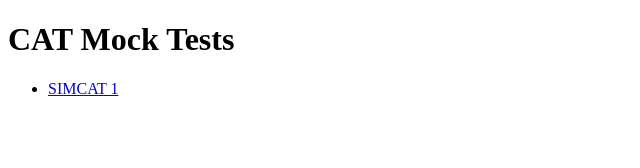
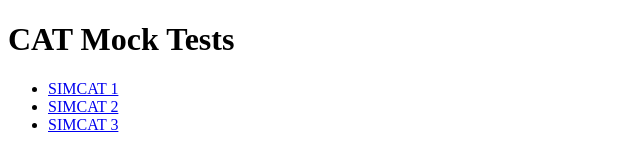
Before and after one commit to DeepanjanGhosh2r/catmocks4dg, a plain HTML site: page index.html in a window 1280 px wide. Shown: the whole page, without its empty margins (0-640 px from the left). Drawn offline with Linux system fonts and the light colour scheme.

Commit message:
Update index.html

```diff
--- a/index.html
+++ b/index.html
@@ -7,6 +7,8 @@
   <h1>CAT Mock Tests</h1>
   <ul>
     <li><a href="SIMCAT_1_2025.html">SIMCAT 1</a></li>
+    <li><a href="SIMCAT_2_2025.html">SIMCAT 2</a></li>
+    <li><a href="SIMCAT_3_2025 (1).html">SIMCAT 3</a></li>
     <!-- Add more as needed -->
   </ul>
 </body>
```
